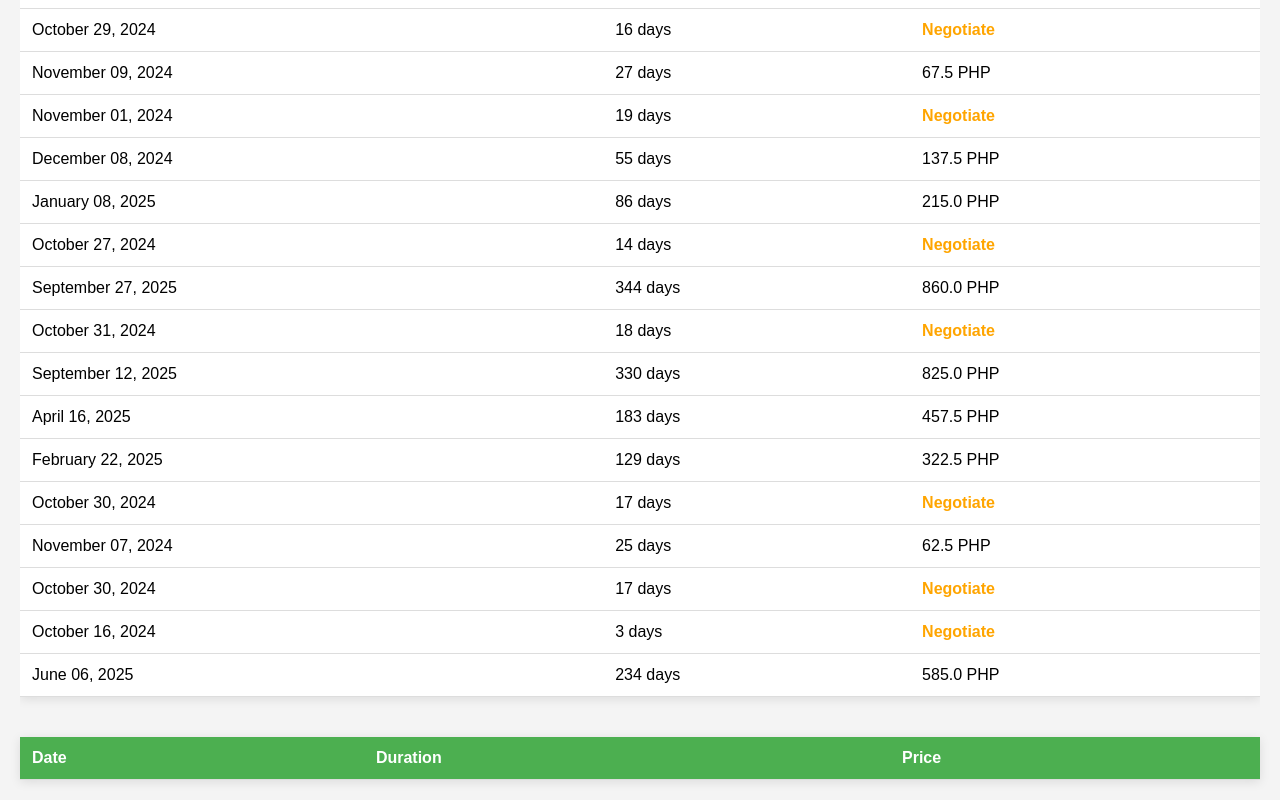
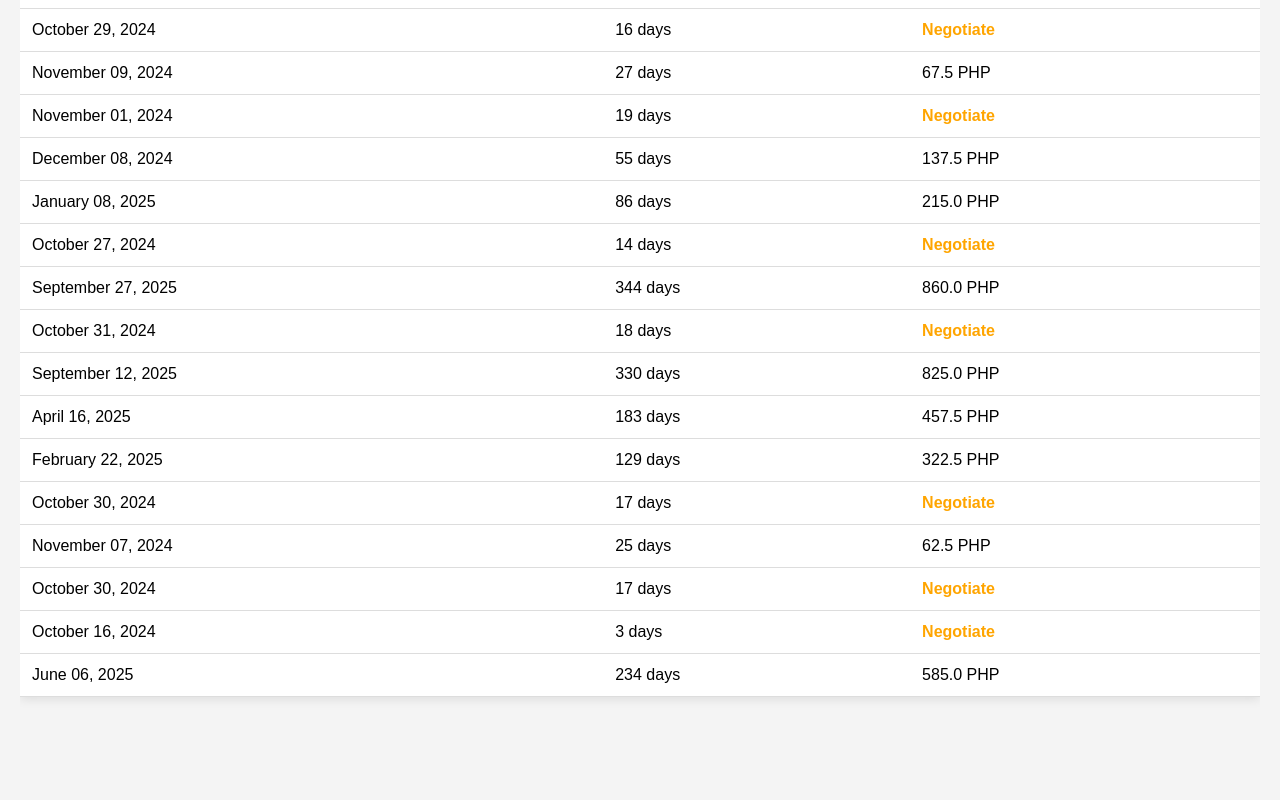
Before and after one commit to OwPor/quillbot-pricelist, a plain HTML site: page index.html in a window 1280 px wide. Shown: the part 1252-2052 px from the top of the page. After the commit the page ends 2009 px from the top, so only its background shows below. Drawn offline with Linux system fonts and the light colour scheme.

Commit message:
Add files via upload

```diff
--- a/index.html
+++ b/index.html
@@ -9,15 +9,8 @@
 </head>
 <body>
     <div class="container">
-        <h1>Price List</h1>
+        <center><h1>Price List</h1></center>
         <table id="priceTable">
-            <thead>
-                <tr>
-                    <th>Date</th>
-                    <th>Duration</th>
-                    <th>Price</th>
-                </tr>
-            </thead>
             <div id="table-container">
 
             </div>
```
